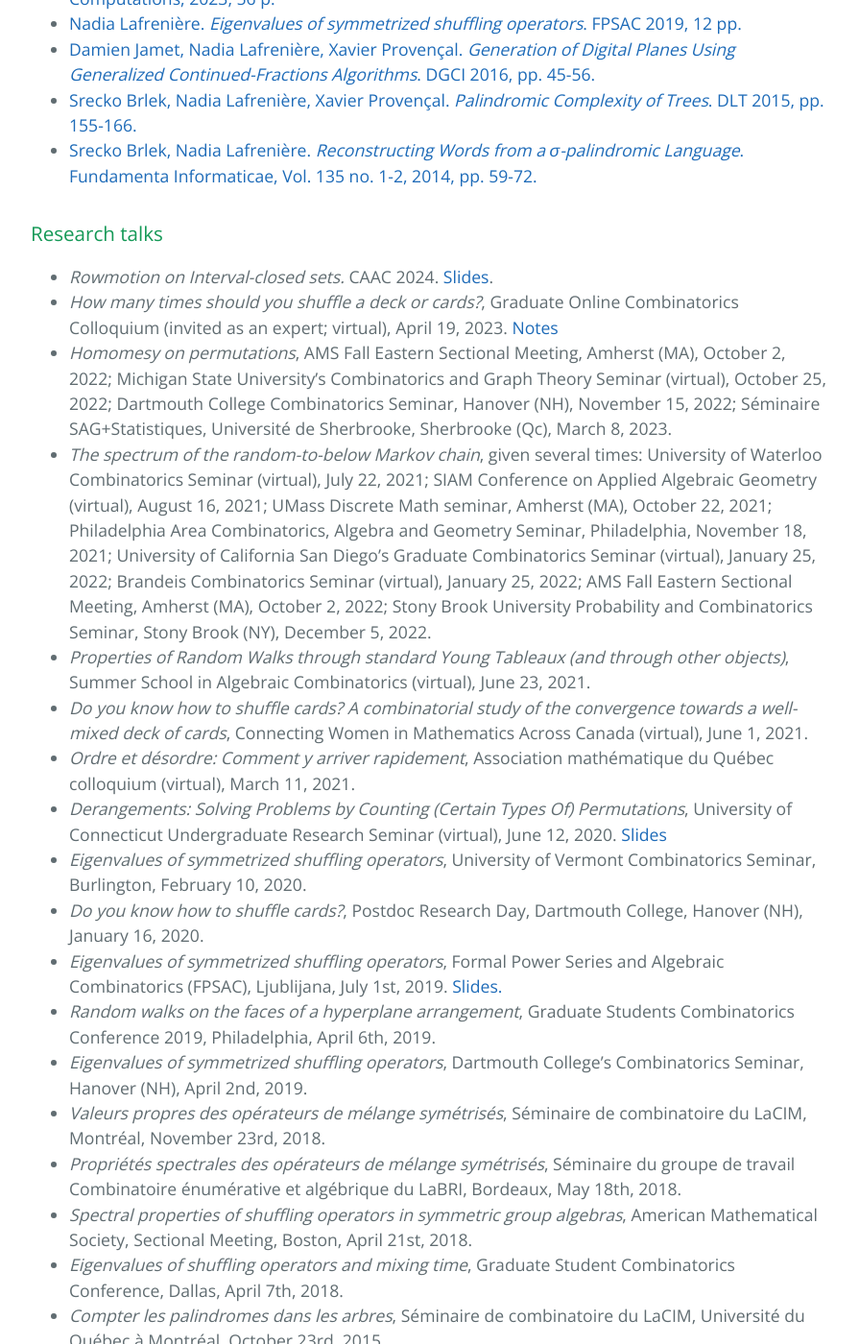
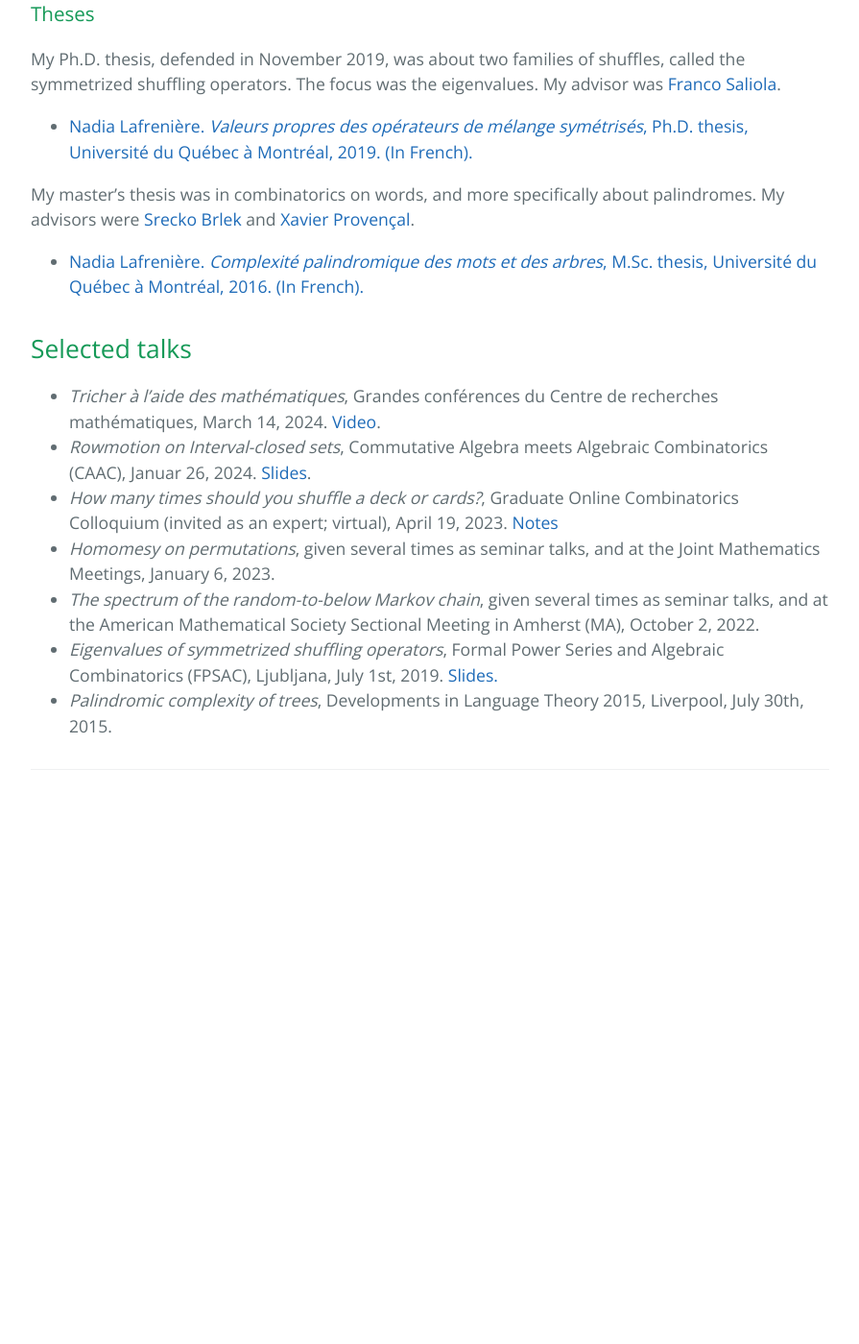
Before and after one commit to nadialafreniere/nadialafreniere.github.io, a Jekyll site: the page built from research.md, in a window 1280 px wide and 1400 px high, scrolled down 1740 px. Shown: the whole window at 96% size, without its empty margins (192-1087 px from the left). Built offline with Jekyll 4.4.1, drawn with Linux system fonts in a browser that asks for light colours; our own code applies the rules of GitHub Pages for plain Markdown files; after the commit the page ends 2606 px from its top, so only the background shows below that; some of the changed text lies outside the part shown.

Commit message:
New version research

```diff
--- a/research.md
+++ b/research.md
@@ -4,20 +4,14 @@ lang: en
 ref: recherche
 ---
 
-My research area is algebraic combinatorics. More specifically, I study spectral properties (eigenvalues, eigenvectors) of random walks corresponding to card shuffling. I explain this in the following excerpts from national media (in French):
+My research area is algebraic combinatorics. More specifically, I study actions on combinatorial structures, mostly permutations. On the one hand, I study spectral properties (eigenvalues, eigenvectors) of random walks corresponding to card shuffling which I explain in the following excerpts from national media (in French):
 
 - In a video for the show _Électrons Libres_, on Télé-Québec (the video might not be available anymore)
 [![Video for the show _Électrons libres_, on Télé-Québec](https://images.telequebec.tv/medias/036666/default/w1920_h1080.jpg)](https://electronslibres.telequebec.tv/episodes/36666)
 
 - [For the mathematics magazine _Accromath_](https://accromath.uqam.ca/2021/10/ordre-et-desordre-comment-y-arriver-rapidement/)
 
-My Ph.D. thesis, defended in November 2019, was about two families of shuffles, called the symmetrized shuffling operators. The focus was the eigenvalues. My advisor was [Franco Saliola](https://saliola.github.io/).
-- [Nadia Lafrenière. _Valeurs propres des opérateurs de mélange symétrisés_, Ph.D. thesis, Université du Québec à Montréal, 2019. (In French).](these.pdf)
-
-My master's thesis was in combinatorics on words, and more specifically about palindromes. My advisors were [Srecko Brlek](http://lacim.uqam.ca/~brlek/) and [Xavier Provençal](http://xprov.org/).
-- [Nadia Lafrenière. _Complexité palindromique des mots et des arbres_, M.Sc. thesis, Université du Québec à Montréal, 2016. (In French).](memoire.pdf)
-
-Recently, I also got interested into dynamical algebraic combinatorics, the study of combinatorial actions and their orbits.
+Recently, I also got interested into dynamical algebraic combinatorics, which is the study of combinatorial actions and their orbits from an enumerative perspective. I also worked in combinatorics on words in the past.
 
 ### Preprints
 - [Ashleigh Adams, Jennifer Elder, Nadia Lafrenière, Erin McNicholas, Jessica Striker, Amanda Welch. _Cyclic sieving on permutations -- an analysis of maps and statistics in the FindStat database._](https://arxiv.org/abs/2402.16251)
@@ -34,26 +28,19 @@ Recently, I also got interested into dynamical algebraic combinatorics, the stud
 - [Srecko Brlek, Nadia Lafrenière, Xavier Provençal. _Palindromic Complexity of Trees_. DLT 2015, pp. 155-166.](https://arxiv.org/abs/1505.02695)
 - [Srecko Brlek, Nadia Lafrenière. _Reconstructing Words from a σ-palindromic Language_. Fundamenta Informaticae, Vol.  135 no. 1-2, 2014, pp. 59-72.](BL-sigma-pal.pdf)
 
-### Research talks
-- _Rowmotion on Interval-closed sets._ CAAC 2024. [Slides](Lafreniere_CAAC_ICS.pdf).
+### Theses
+My Ph.D. thesis, defended in November 2019, was about two families of shuffles, called the symmetrized shuffling operators. The focus was the eigenvalues. My advisor was [Franco Saliola](https://saliola.github.io/).
+- [Nadia Lafrenière. _Valeurs propres des opérateurs de mélange symétrisés_, Ph.D. thesis, Université du Québec à Montréal, 2019. (In French).](these.pdf)
+
+My master's thesis was in combinatorics on words, and more specifically about palindromes. My advisors were [Srecko Brlek](http://lacim.uqam.ca/~brlek/) and [Xavier Provençal](http://xprov.org/).
+- [Nadia Lafrenière. _Complexité palindromique des mots et des arbres_, M.Sc. thesis, Université du Québec à Montréal, 2016. (In French).](memoire.pdf)
+
+
+## Selected talks
+- _Tricher à l'aide des mathématiques_, Grandes conférences du Centre de recherches mathématiques, March 14, 2024. [Video](https://www.youtube.com/watch?v=B5qUY1nU8GY).
+- _Rowmotion on Interval-closed sets_, Commutative Algebra meets Algebraic Combinatorics (CAAC), Januar 26, 2024. [Slides](Lafreniere_CAAC_ICS.pdf).
 - _How many times should you shuffle a deck or cards?_, Graduate Online Combinatorics Colloquium (invited as an expert; virtual), April 19, 2023. [Notes](Lafreniere_GOCC.pdf)
-- _Homomesy on permutations_, AMS Fall Eastern Sectional Meeting, Amherst (MA), October 2, 2022; Michigan State University's Combinatorics and Graph Theory Seminar (virtual), October 25, 2022; Dartmouth College Combinatorics Seminar, Hanover (NH), November 15, 2022; Séminaire SAG+Statistiques, Université de Sherbrooke, Sherbrooke (Qc), March 8, 2023.
-- _The spectrum of the random-to-below Markov chain_, given several times: University of Waterloo Combinatorics Seminar (virtual), July 22, 2021;  SIAM Conference on Applied Algebraic Geometry (virtual), August 16, 2021; UMass Discrete Math seminar, Amherst (MA), October 22, 2021; Philadelphia Area Combinatorics, Algebra and Geometry Seminar, Philadelphia, November 18, 2021; University of California San Diego's Graduate Combinatorics Seminar (virtual), January 25, 2022; Brandeis Combinatorics Seminar (virtual), January 25, 2022; AMS Fall Eastern Sectional Meeting, Amherst (MA), October 2, 2022; Stony Brook University Probability and Combinatorics Seminar, Stony Brook (NY), December 5, 2022.
-- _Properties of Random Walks through standard Young Tableaux (and through other objects)_, Summer School in Algebraic Combinatorics (virtual), June 23, 2021.
-- _Do you know how to shuffle cards? A combinatorial study of the convergence towards a well-mixed deck of cards_, Connecting Women in Mathematics Across Canada (virtual), June 1, 2021.
-- _Ordre et désordre: Comment y arriver rapidement_, Association mathématique du Québec colloquium (virtual), March 11, 2021.
-- _Derangements: Solving Problems by Counting (Certain Types Of) Permutations_, University of Connecticut Undergraduate Research Seminar (virtual), June 12, 2020. [Slides](talks/Derangements.pdf)
-- _Eigenvalues of symmetrized shuffling operators_, University of Vermont Combinatorics Seminar, Burlington, February 10, 2020.
-- _Do you know how to shuffle cards?_, Postdoc Research Day, Dartmouth College, Hanover (NH), January 16, 2020.
-- _Eigenvalues of symmetrized shuffling operators_, Formal Power Series and Algebraic Combinatorics (FPSAC), Ljublijana, July 1st, 2019. [Slides.](http://fpsac2019.fmf.uni-lj.si/resources/Slides/147slides.pdf)
-- _Random walks on the faces of a hyperplane arrangement_, Graduate Students Combinatorics Conference 2019, Philadelphia, April 6th, 2019.
-- _Eigenvalues of symmetrized shuffling operators_, Dartmouth College’s Combinatorics Seminar, Hanover (NH), April 2nd, 2019.
-- _Valeurs propres des opérateurs de mélange symétrisés_, Séminaire de combinatoire du LaCIM, Montréal, November 23rd, 2018.
-- _Propriétés spectrales des opérateurs de mélange symétrisés_, Séminaire du groupe de travail Combinatoire énumérative et algébrique du LaBRI, Bordeaux, May 18th, 2018.
-- _Spectral properties of shuffling operators in symmetric group algebras_, American Mathematical Society, Sectional Meeting, Boston, April 21st, 2018.
-- _Eigenvalues of shuffling operators and mixing time_, Graduate Student Combinatorics Conference, Dallas, April 7th, 2018.
-- _Compter les palindromes dans les arbres_, Séminaire de combinatoire du LaCIM, Université du Québec à Montréal, October 23rd, 2015.
+- _Homomesy on permutations_, given several times as seminar talks, and at the Joint Mathematics Meetings, January 6, 2023.
+- _The spectrum of the random-to-below Markov chain_, given several times as seminar talks, and at the American Mathematical Society Sectional Meeting in Amherst (MA), October 2, 2022.
+- _Eigenvalues of symmetrized shuffling operators_, Formal Power Series and Algebraic Combinatorics (FPSAC), Ljubljana, July 1st, 2019. [Slides.](http://fpsac2019.fmf.uni-lj.si/resources/Slides/147slides.pdf)
 - _Palindromic complexity of trees_, Developments in Language Theory 2015, Liverpool, July 30th, 2015.
-- _Diverses approches pour les marches aléatoires sur les permutations_, Séminaire de logique, informatique et mathématiques discrètes du LAMA, Université de Savoie-Mont-Blanc, April 23rd, 2015.
-- _Extending the Brlek-Reutenauer conjecture_, American Mathematical Society, Sectional Meeting, Halifax, October 18th, 2014.
-- _On f-palindromes and their applications_, Analysis of algorithms 2014, Paris, June 16th, 2014.
```
Also changed, not shown: recherche.md (+4 -4 lines).
